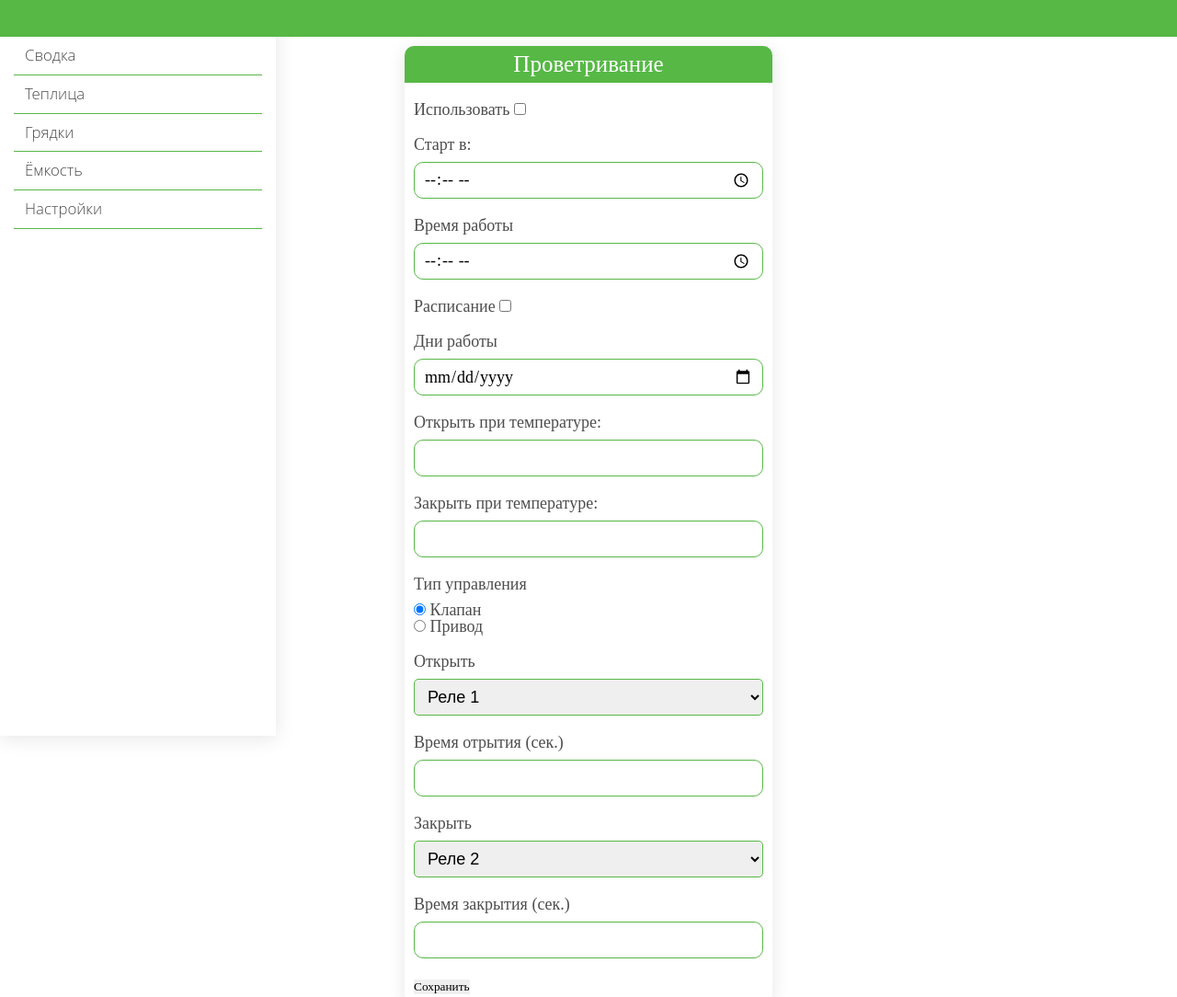
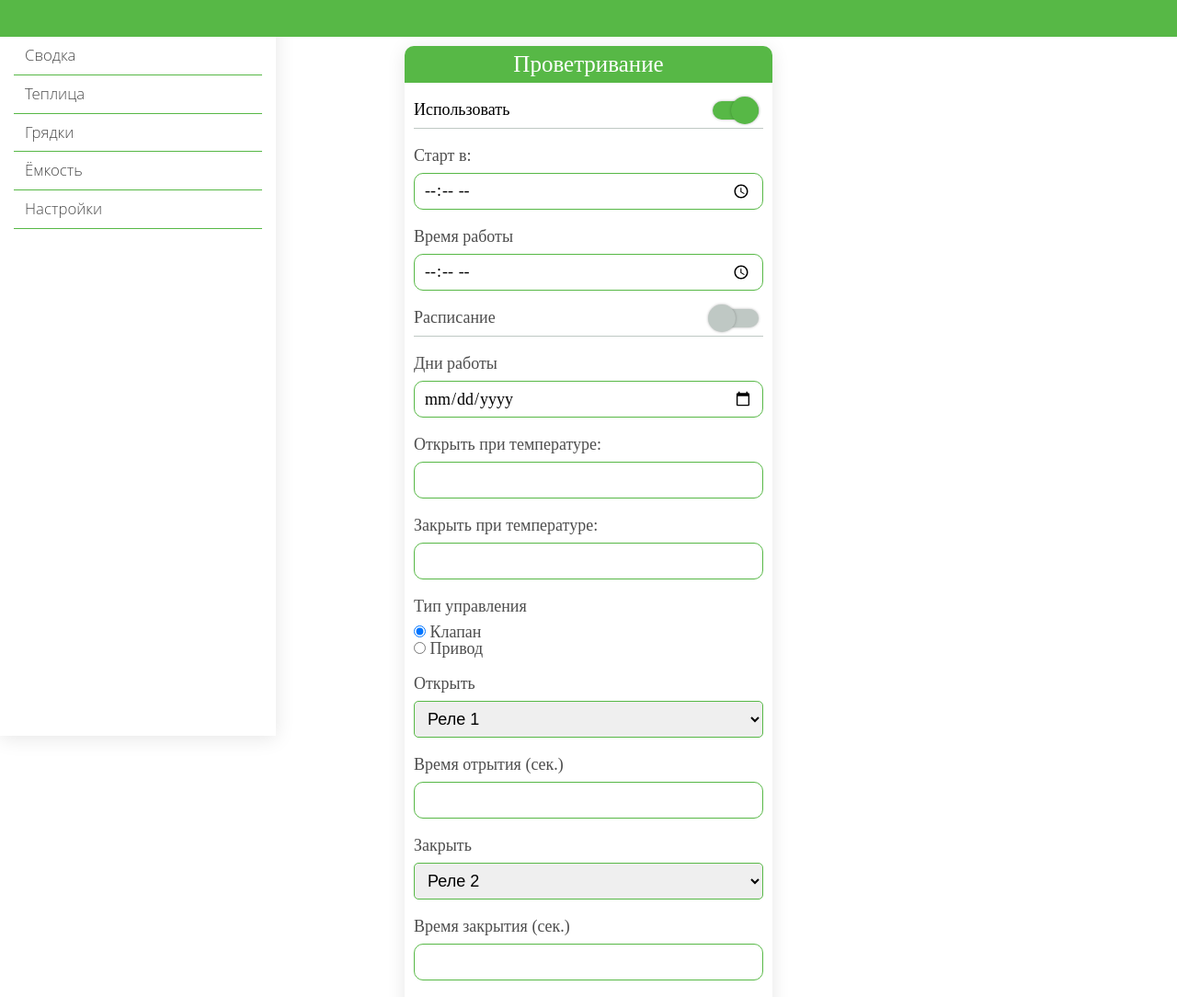
Before and after one commit to B00mlex/espweb, a plain HTML site: page index.html in a window 1280 px wide. Shown: the top 1084 px of the page at 92% size. Drawn offline with Linux system fonts and the light colour scheme.

Commit message:
checkbox

```diff
--- a/css/style.css
+++ b/css/style.css
@@ -233,7 +233,7 @@ h1,h2,h3,h4,h5,h6{font-size:inherit;font-weight: 400;}
 	max-width: 768px;
     position: relative;
 	margin: 0px auto;
-	padding: 50px 10px 10px 10px;
+	padding: 50px 5px 10px 5px;
 }
 
 .content-form {
@@ -277,6 +277,53 @@ h1,h2,h3,h4,h5,h6{font-size:inherit;font-weight: 400;}
 	margin-bottom: 20px;
 }
 .checkbox {
+	width: 100%;
+
+	position: relative;
+	height: 30px;
+	cursor: pointer;
+	border-bottom: 1px solid #bfc8c4;
+
+
+}
+
+.checkbox:before{
+	content: '';
+	width: 50px;
+	height: 20px;
+	border-radius: 10px;
+	background-color: #bfc8c4;
+	position: absolute;
+	right: 5px;
+	top: 0;
+	box-shadow: 0 0 3px rgba(0, 0, 0, 0.3);
+	-webkit-transition: all 0.3s ease 0s;
+
+}
+.checkbox:after{
+	content: '';
+	width: 30px;
+	height: 30px;
+	position: absolute;
+	border-radius: 50%;
+	background-color:  #bfc8c4;
+	right: 30px;
+	top: -5px;
+	box-shadow: 0 0 3px rgba(0, 0, 0, 0.3);
+	-webkit-transition: all 0.3s ease 0s;
+
+}
+.checkbox.active{
+	color: #000;
+}
+.checkbox.active:before{
+	background-color: #57b846;
+}.checkbox.active:after{
+	background-color: #57b846;
+	right: 5px;
+}
+.checkbox input{
+	display: none;
 }
 .checkbox_label {
 
@@ -284,6 +331,7 @@ h1,h2,h3,h4,h5,h6{font-size:inherit;font-weight: 400;}
 
 }
 .checkbox_input {
+
 }
 .form_label {
 	display: block;
--- a/index.html
+++ b/index.html
@@ -80,8 +80,8 @@
 						<span class="form_title">Проветривание</span>
 						<div class="form_item">
 							<div class="checkbox">
-							<label for="chanel_use" class="checkbox_label">Использовать</label>
-							<input id="chanel_use" name="chanel_use" type="checkbox" class="checkbox_input">
+							<div  class="checkbox_label">Использовать</div>
+							<input id="chanel_use" name="chanel_use" type="checkbox" checked class="checkbox_input">
 							</div>
 						</div>
 						<div class="form_item">
@@ -94,7 +94,7 @@
 						</div>
 						<div class="form_item">
 							<div class="checkbox">
-							<label for="shed" class="checkbox_label">Расписание</label>
+							<div  class="checkbox_label">Расписание</div>
 							<input id="shed" name="shed" type="checkbox" class="checkbox_input">
 							</div>
 						</div>
--- a/js/script.js
+++ b/js/script.js
@@ -4,7 +4,24 @@ $(document).ready(function () {
         $('.burger,.menu').toggleClass('active');
     });
 
-    $('.sub-m').click(function (event) {
-        $('.sub-mul').toggleClass('open');
+    //==== CHECKBOX=======
+
+    $.each($('.checkbox'), function(index, val){
+       if ($(this).find('input').prop('checked')==true ){
+           $(this).addClass('active');
+       }
     });
-});
+
+    $(document).on('click','.checkbox', function(event){
+        if ($(this).hasClass('active')){
+            $(this).find('input').prop('checked, true');
+        }else{
+            $(this).find('input').prop('checked, false');
+        }
+        $(this).toggleClass('active');
+        return true;
+    });
+
+    //====END CHECKBOX=======
+
+});//============ end document ready===========
```
